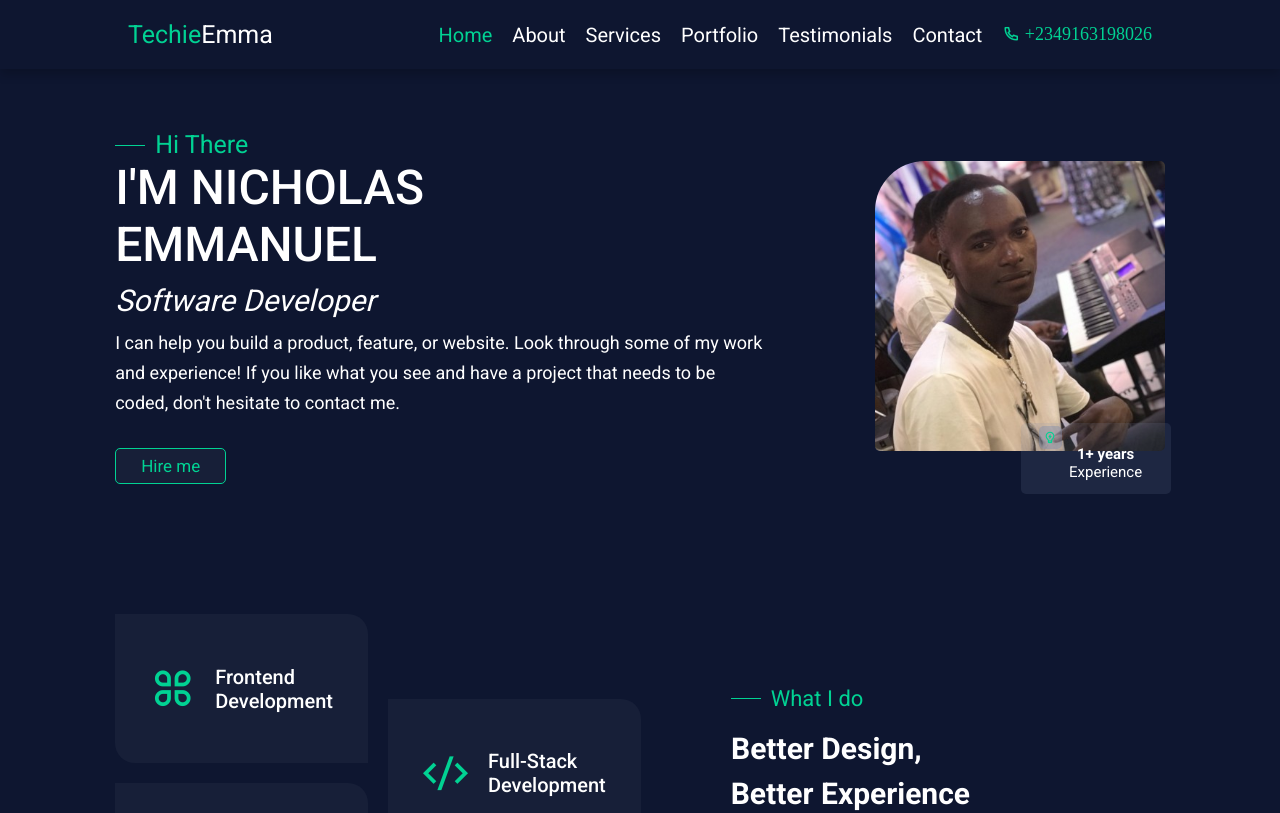
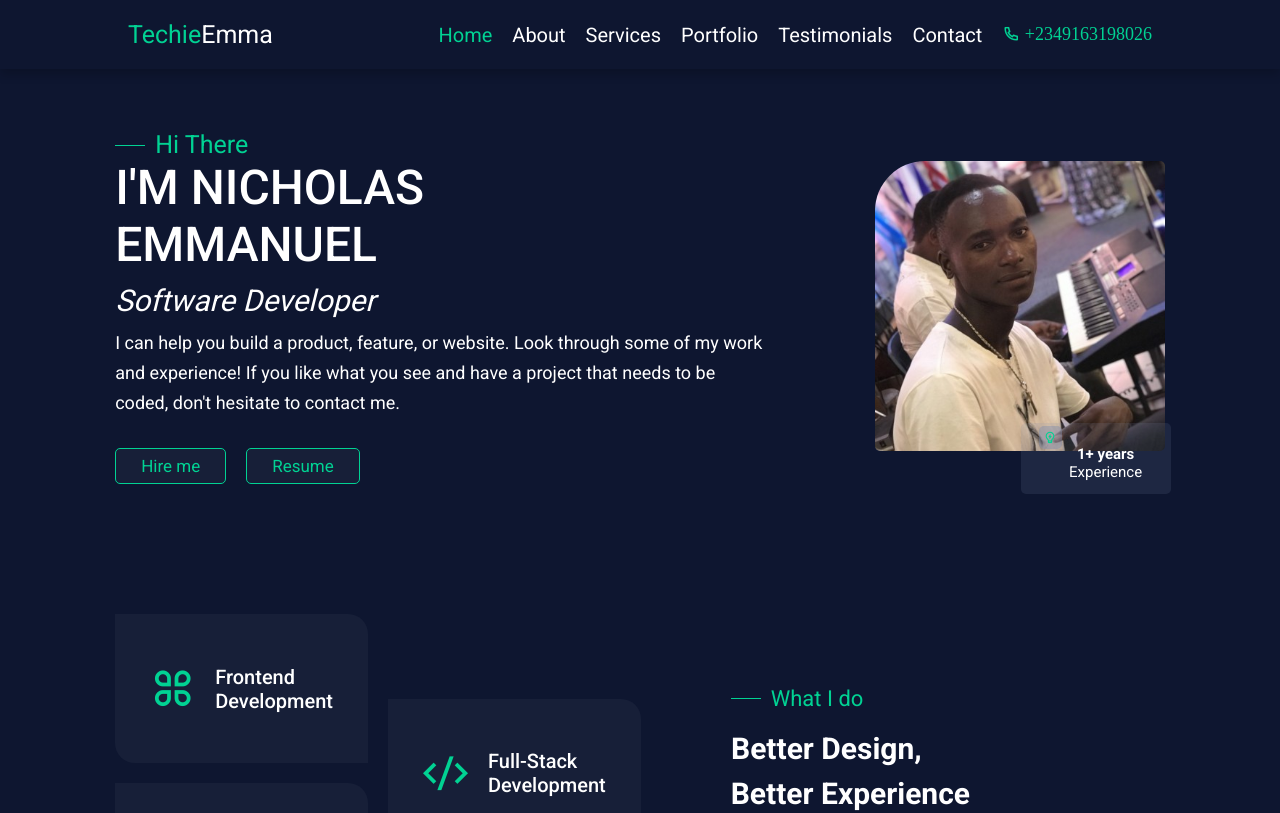
Before and after one commit to nickemma/nicholas-portfolio, a Next.js app: page / in a window 1280 px wide. Shown: the top 813 px of the page. Built offline with nearby package versions, Linux system fonts and the light colour scheme.

Commit message:
add resume

```diff
--- a/components/UI/Hero.jsx
+++ b/components/UI/Hero.jsx
@@ -32,6 +32,11 @@ const Hero = () => {
             <button type="button" className={`${classes.btn_primary}`}>
               <Link href="#contact">Hire me</Link>
             </button>
+            <button type="button" className={`${classes.btn_primary}`}>
+              <a href="/Resume.pdf" download>
+                Resume
+              </a>
+            </button>
           </div>
         </div>
         <div className={`${classes.image}`} data-aos="fade-right">
--- a/styles/hero.module.css
+++ b/styles/hero.module.css
@@ -49,6 +49,7 @@
   border: 1px solid var(--green);
   border-radius: 5px;
   cursor: pointer;
+  margin-right: 2rem;
 }
 
 .btn_primary:hover {
```
Also changed, not shown: 2 other files (tests, documents, lock files or other folders).
